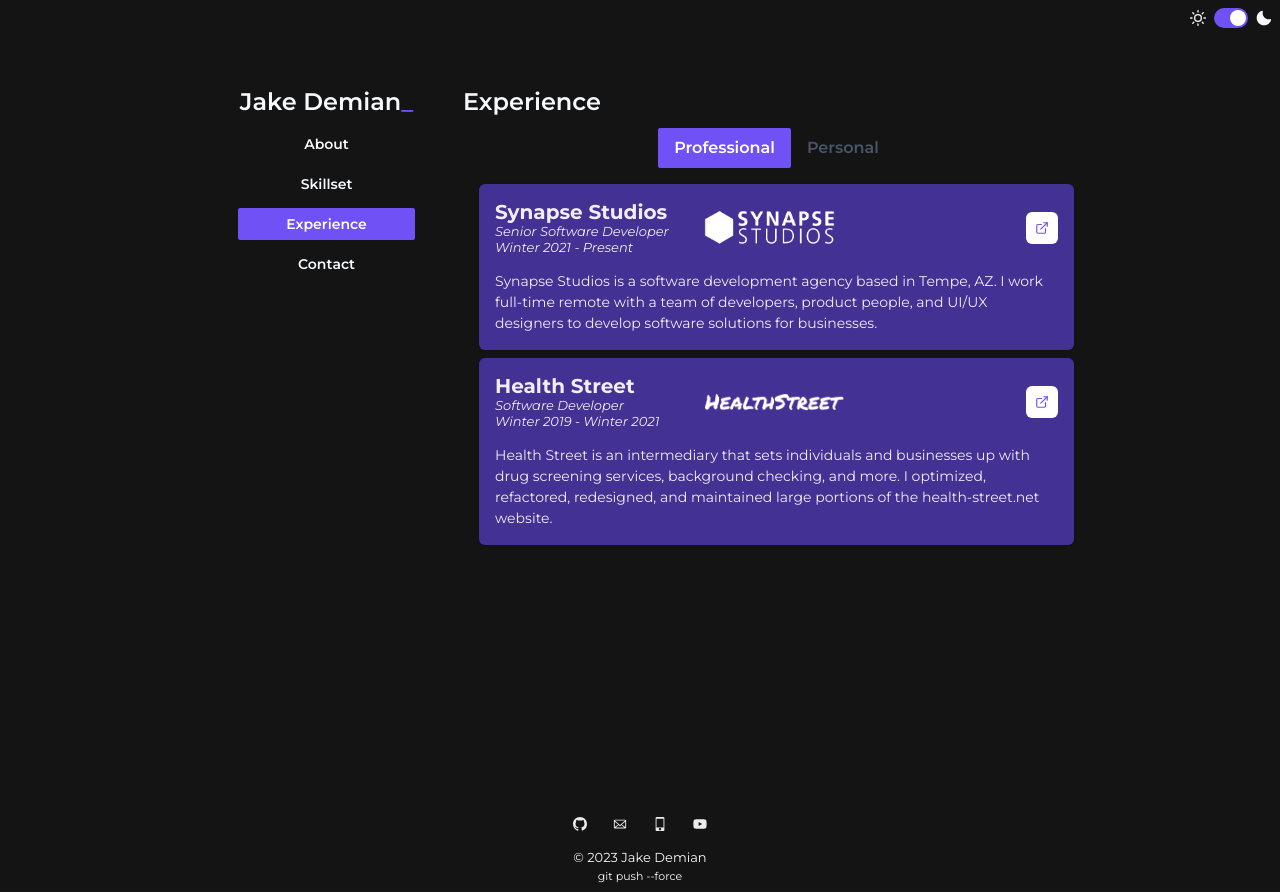
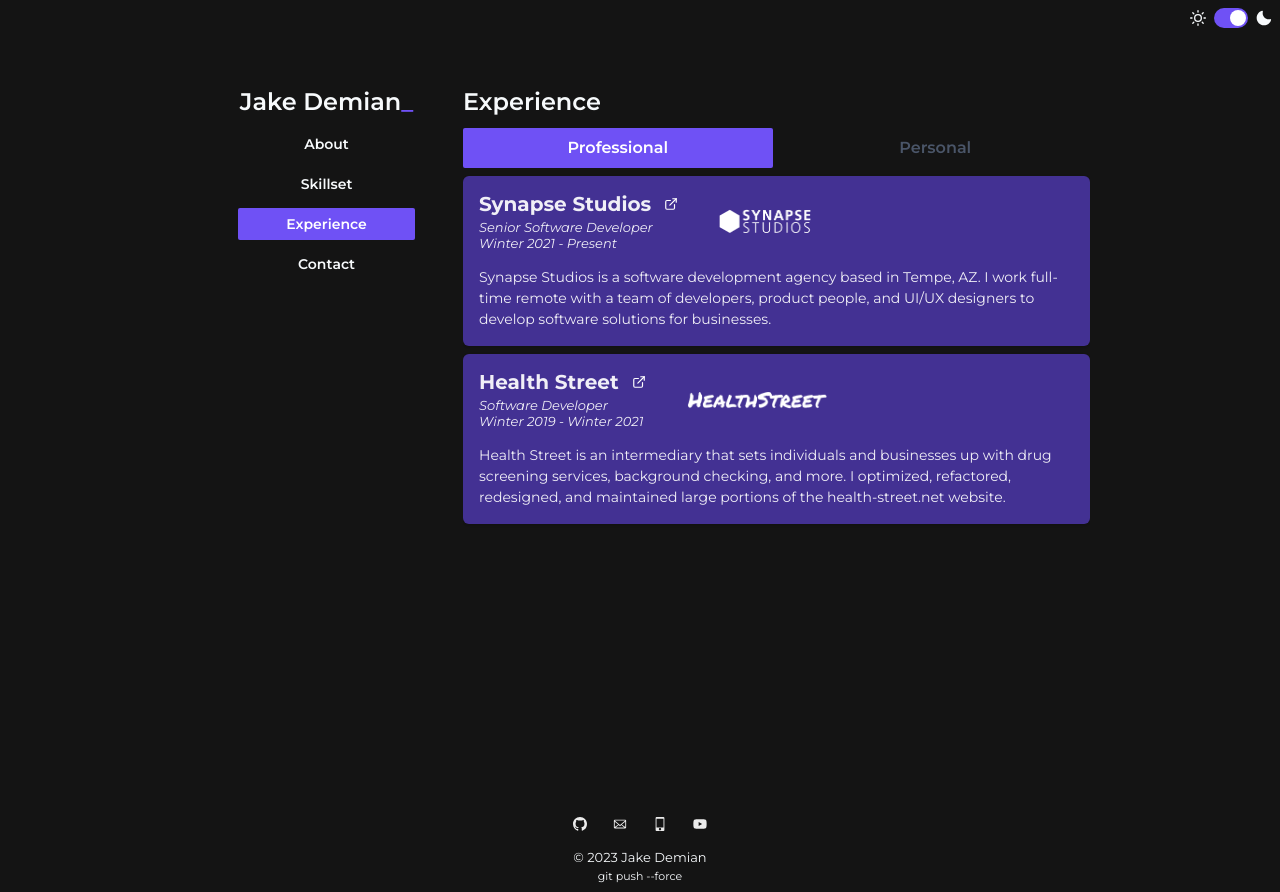
Before and after one commit to jakedemian/jake-personal-website, a React (Create React App) app: page /experience in a window 1280 px wide. Built offline with nearby package versions, Linux system fonts and the light colour scheme.

Commit message:
layout changes to the cards

```diff
--- a/src/Routes/Contact/index.tsx
+++ b/src/Routes/Contact/index.tsx
@@ -17,7 +17,7 @@ const Contact: React.FC = () => {
           />
           <Text fontSize={24}>I&apos;m working on it!</Text>
         </VStack>
-      </VStack>{' '}
+      </VStack>
     </Page>
   );
 };
--- a/src/Routes/Experience/ProfessionalCard.tsx
+++ b/src/Routes/Experience/ProfessionalCard.tsx
@@ -3,7 +3,6 @@ import {
   Box,
   Card,
   Flex,
-  Grid,
   HStack,
   IconButton,
   Image,
@@ -44,26 +43,27 @@ const ProfessionalCard: React.FC<ProfessionalCardProps> = ({
 }) => {
   const { isDark } = useIsDark();
 
-  // TODO for mobile, the logo and content should be vertically stacked
-
   return (
     <Card width="100%" p={4} bgColor={isDark ? 'primary.700' : 'white'}>
       <Flex flexDir={{ base: 'column', lg: 'row' }} gap={4}>
         <VStack alignItems="flex-start" gap={4}>
-          <HStack justifyContent="space-between" w="100%">
-            <Grid
-              w="100%"
-              templateColumns={{ base: '1fr', lg: '40% 60%' }}
-              templateRows={{ base: '40% 60%', lg: '1fr' }}
-              alignItems="center"
-              justifyContent={'flex-start'}
-            >
-              <Box
-                gridRow={{ base: 2, lg: 'auto' }}
-                margin={{ base: 'auto', lg: 'unset' }}
-              >
+          <HStack justifyContent="space-between" w="100%" position="relative">
+            <HStack gap={{ base: 0, lg: 8 }}>
+              <Box margin={{ base: 'auto', lg: 'unset' }} whiteSpace="nowrap">
                 <Text fontSize={20} fontWeight={700} lineHeight={1.2}>
                   {companyName}
+                  <IconButton
+                    size={'sm'}
+                    as={Link}
+                    aria-label={linkAriaLabel}
+                    href={linkHref}
+                    variant="ghost"
+                    target="_blank"
+                    color={isDark ? 'white' : 'primary.500'}
+                    icon={<ExternalLinkIcon />}
+                    ml={1}
+                    mt={-1}
+                  />
                 </Text>
                 <Text fontSize={13} lineHeight={1.2} fontStyle="italic">
                   {jobTitle}
@@ -72,11 +72,7 @@ const ProfessionalCard: React.FC<ProfessionalCardProps> = ({
                   {`${timeframeStart} - ${timeframeEnd}`}
                 </Text>
               </Box>
-              <Box
-                maxW={200}
-                gridRow={{ base: 1, lg: 'auto' }}
-                margin={{ base: 'auto', lg: 'unset' }}
-              >
+              <Box maxW={200} margin={{ base: 'auto', lg: 'unset' }}>
                 <Image
                   filter={isDark ? 'brightness(999%)' : 'brightness(0%)'}
                   src={logoPath}
@@ -85,19 +81,7 @@ const ProfessionalCard: React.FC<ProfessionalCardProps> = ({
                   margin={{ base: 'auto', lg: 'unset' }}
                 />
               </Box>
-            </Grid>
-            <Box>
-              <IconButton
-                size={'sm'}
-                as={Link}
-                aria-label={linkAriaLabel}
-                href={linkHref}
-                target="_blank"
-                bgColor={isDark ? 'white' : 'primary.500'}
-                color={isDark ? 'primary.500' : 'white'}
-                icon={<ExternalLinkIcon />}
-              />
-            </Box>
+            </HStack>
           </HStack>
 
           <Box>
--- a/src/Routes/Experience/index.tsx
+++ b/src/Routes/Experience/index.tsx
@@ -1,11 +1,13 @@
 import {
   HStack,
+  Image,
   Tab,
   TabList,
   TabPanel,
   TabPanels,
   Tabs,
   VStack,
+  Text,
 } from '@chakra-ui/react';
 import React from 'react';
 
@@ -16,6 +18,7 @@ const tabStyles = {
   _selected: { backgroundColor: 'primary.500', color: 'white' },
   _active: { backgroundColor: 'primary.500', color: 'white' },
   borderRadius: 2,
+  flex: 1,
 };
 
 const Experience: React.FC = () => {
@@ -24,7 +27,7 @@ const Experience: React.FC = () => {
       <VStack w="100%">
         <Tabs variant="soft-rounded" w="100%">
           <HStack justifyContent="center">
-            <TabList>
+            <TabList w="100%" mx={{ base: 4, lg: 0 }} gap={2}>
               <Tab {...tabStyles}>Professional</Tab>
               <Tab {...tabStyles}>Personal</Tab>
             </TabList>
@@ -33,8 +36,9 @@ const Experience: React.FC = () => {
             overflowY={{ base: 'visible', lg: 'auto' }}
             h={{ base: 'auto', lg: 600 }}
             w="100%"
+            py={2}
           >
-            <TabPanel>
+            <TabPanel p={{ base: 4, lg: 0 }}>
               <VStack w="100%">
                 <ProfessionalCard
                   {...{
@@ -68,8 +72,19 @@ const Experience: React.FC = () => {
                 />
               </VStack>
             </TabPanel>
-            <TabPanel>
-              <p>two!</p>
+            <TabPanel p={0}>
+              <VStack alignItems="center">
+                <VStack mt={8}>
+                  <Image
+                    color="dark.text"
+                    brightness={255}
+                    src="/img/bruce-almighty-jim-carrey.gif"
+                    w="65%"
+                    borderRadius={8}
+                  />
+                  <Text fontSize={24}>I&apos;m working on it!</Text>
+                </VStack>
+              </VStack>
             </TabPanel>
           </TabPanels>
         </Tabs>
```
